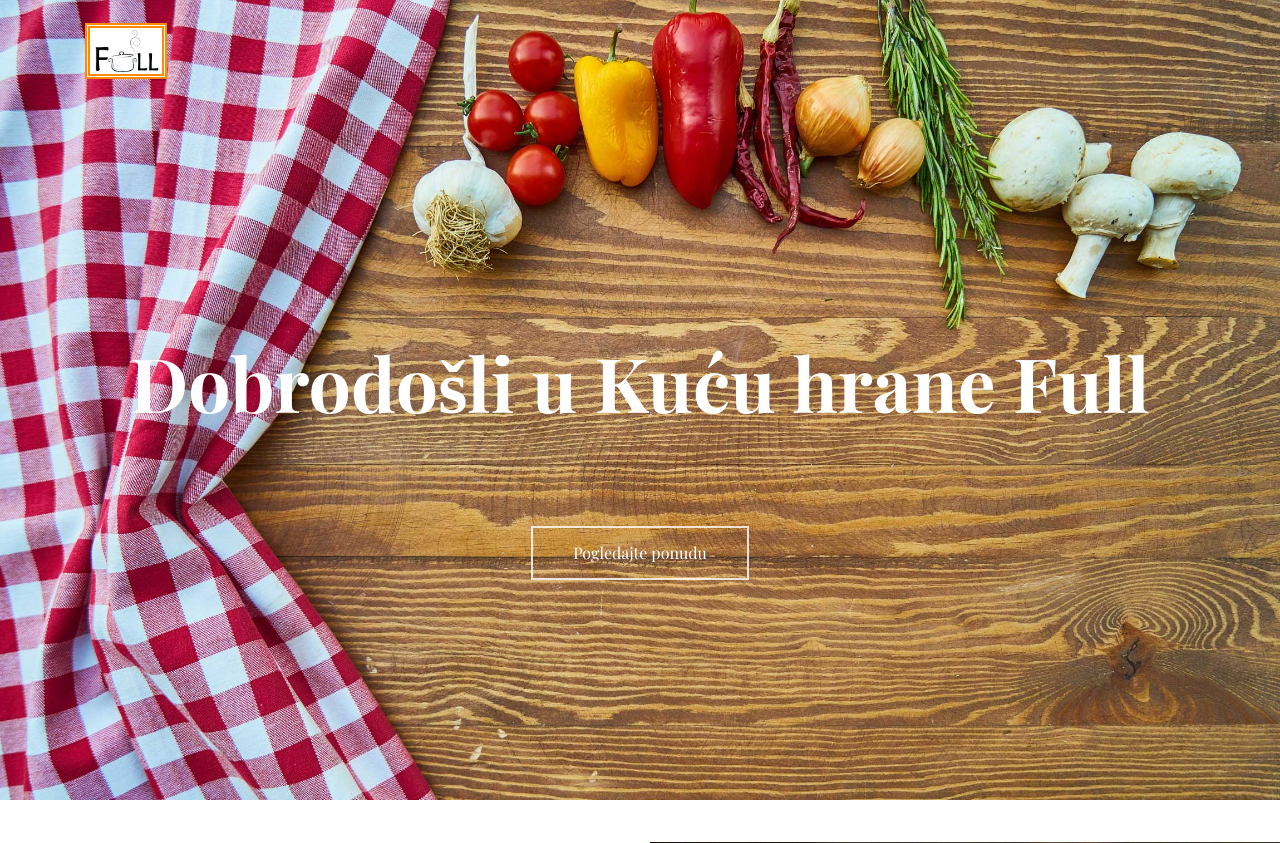
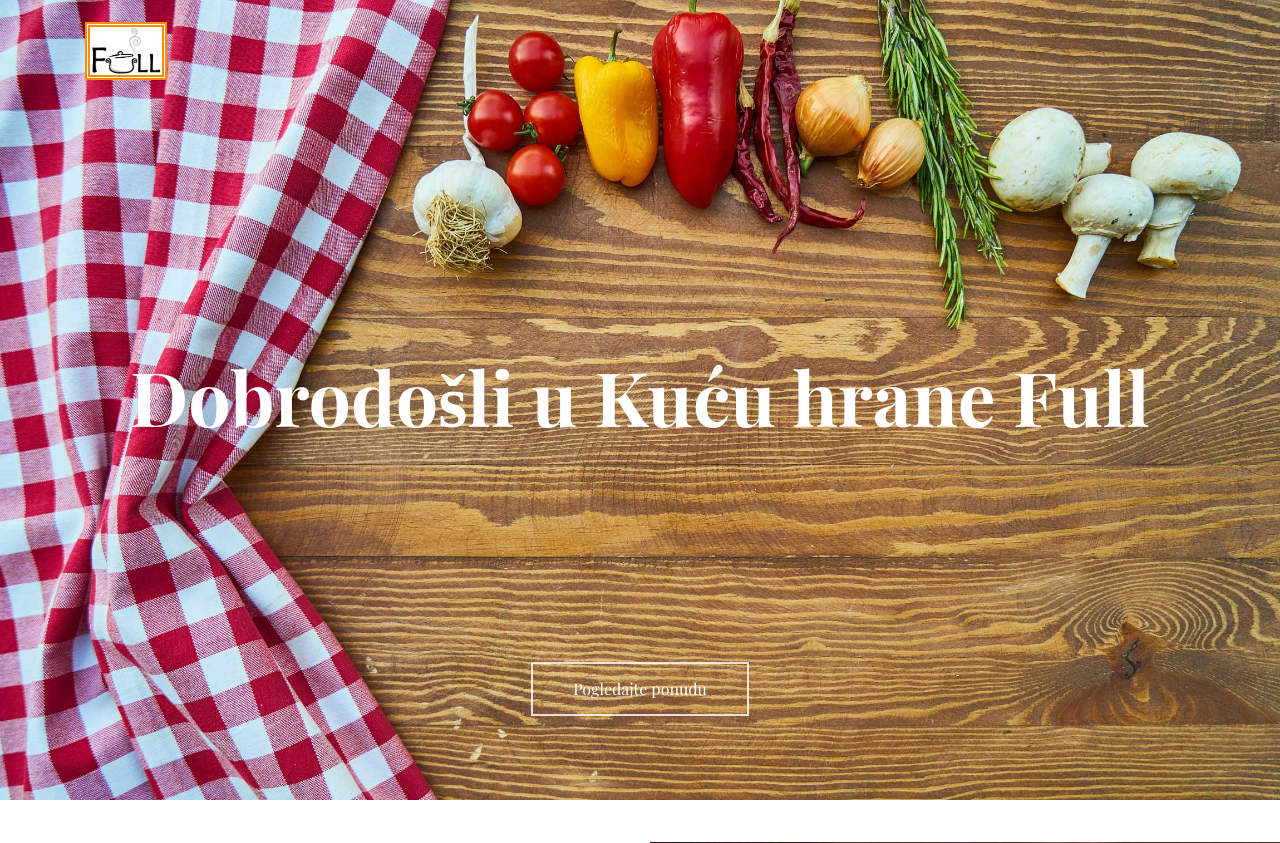
Before and after one commit to cds-dev/kuca-hrane-full, a PHP site: page / in a window 1280 px wide; the page is wider, and only the part inside the window is pictured. Shown: the top 843 px of that part. Run offline with PHP 8.4, Linux system fonts and the light colour scheme; some libraries are stand-ins or nearby versions; some web fonts are replaced.

Commit message:
edited ponuda-link

```diff
--- a/css/style.css
+++ b/css/style.css
@@ -157,6 +157,11 @@ h1, h2, h3, h4, h5,
     margin-top: -78px;
     background-position: 40% 15%;
   }
+}
+
+.ponuda-link-header {
+  margin-bottom: -270px;
+  max-width: 250px;
 }
 
   .ftco-cover .ftco-heading {
--- a/index.html
+++ b/index.html
@@ -26,7 +26,7 @@
     <nav class="navbar navbar-expand-lg navbar-dark ftco_navbar bg-dark ftco-navbar-light" id="ftco-navbar">
         <div class="container text-center">
             <a class="navbar-brand p-0" href="index.html">
-                <img class="img-fluid logo-img" src="images/full-11.png" alt="full logo">
+                <img class="img-fluid logo-img" src="images/full-gray.png" alt="full logo">
             </a>
             <button class="navbar-toggler" type="button" data-toggle="collapse" data-target="#ftco-nav" aria-controls="ftco-nav" aria-expanded="false" aria-label="Toggle navigation">
                 <span class="oi oi-menu"></span>
@@ -52,7 +52,7 @@
                     <h1 class="ftco-heading ftco-animate mb-3">Dobrodošli u Kuću hrane Full</h1>
                     <h2 class="h5 ftco-subheading mb-5 ftco-animate"><!-- by  --></h2>
                     <!-- <p><a href="https://free-template.co/" target="_blank" class="btn btn-outline-white btn-lg ftco-animate" data-toggle="modal" data-target="#reservationModal">Pogledajte ponudu</a></p> -->
-                    <p><a id="ponuda-link-header" href="#section-menu" target="_blank" class="btn btn-outline-white btn-lg ftco-animate">Pogledajte ponudu</a></p>
+                    <p><a id="ponuda-link-header" href="#section-menu" target="_blank" class="ponuda-link-header btn btn-outline-white btn-lg ftco-animate">Pogledajte ponudu</a></p>
                 </div>
             </div>
         </div>
```
